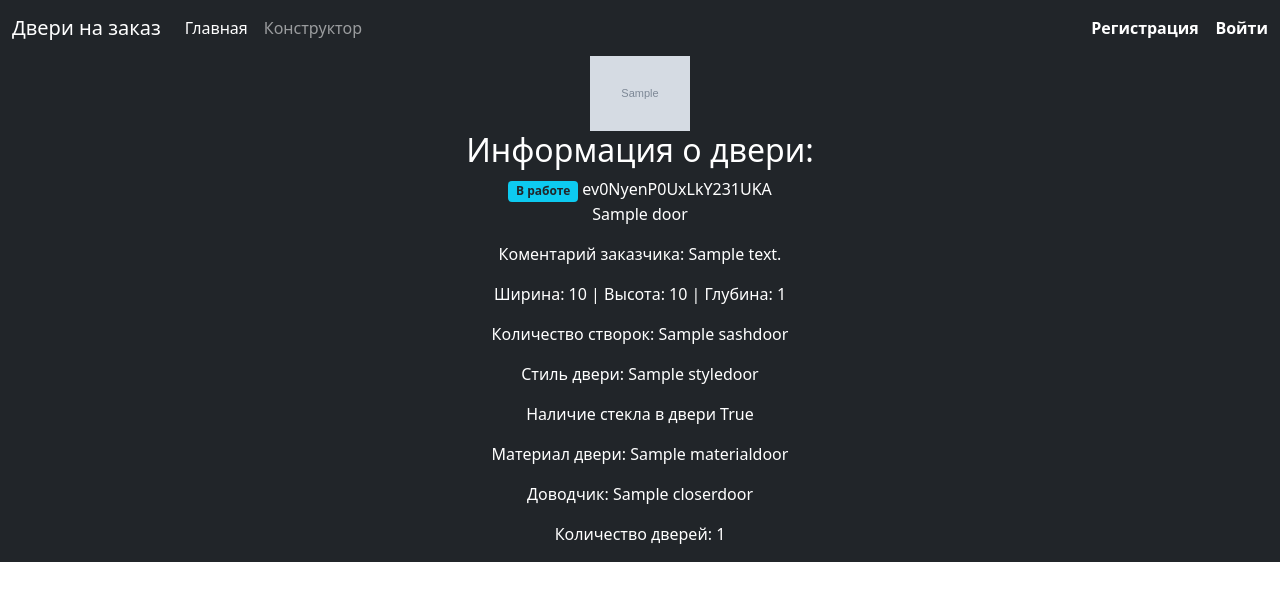
After one commit to Papirus101/Door-store, a Django app: page /order/send_check/1/ in a window 1280 px wide. The commit adds this page. Shown: the top 601 px of the page. Run offline with Django 3.2, Linux system fonts and the light colour scheme; tables that the repository leaves empty hold one stand-in row (values such as "Sample post"); grey boxes marked "Sample" are stand-in pictures.

Commit message:
Fix forms

```diff
--- a/doors/door/models.py
+++ b/doors/door/models.py
@@ -8,13 +8,14 @@ from phonenumber_field.modelfields import PhoneNumberField
 
 
 class Door(models.Model):
-    name = models.CharField('Дверь', max_length=150)
+    name = models.CharField('Дверь', max_length=150, blank=True)
     slug = models.SlugField('Ссылка на дверь ( генерируется автоматически )')
     description = models.TextField('Описание двери', blank=True, null=True)
     image = models.ImageField(
         'Картинка двери', upload_to='door/image_door/', blank=True, null=True)
     price = models.IntegerField(
         'Цена двери ( не обязательно )', blank=True, null=True)
+    personal_margin = models.IntegerField('Персональная наценка', default=0, blank=True)
     show_on_index = models.BooleanField(
         'Показывать на главной странице', default=False)
     width = models.IntegerField('Ширина проёма')
@@ -125,7 +126,7 @@ def save_user_profile(sender, instance, **kwargs):
 class Order(models.Model):
     door = models.ForeignKey(Door, on_delete=models.CASCADE,
                              related_name='doors', verbose_name='Дверь', null=True, blank=True)
-    count_doors = models.PositiveIntegerField('Количество дверей', default=1)
+    count_doors = models.PositiveIntegerField('Количество дверей', default=1, blank=True)
     user_phone = PhoneNumberField()
     user_email = models.EmailField('Почта', blank=True, null=True)
     active = models.BooleanField('Заказ находится в работе', default=True)
@@ -133,6 +134,7 @@ class Order(models.Model):
     date_finish = models.DateField(
         'Дата окончания заказа', blank=True, null=True)
     is_view = models.BooleanField('Просмотрено', default=False)
+    company_name = models.CharField('Название компании', max_length=255, blank=True)
 
     class Meta:
         verbose_name = 'заказ'
--- /dev/null
+++ b/doors/door/templates/door/check_edit.html
@@ -0,0 +1,46 @@
+{% extends 'base.html' %}
+{% load door_tags %}
+{% block title %} Отправка счёта на оплату {% endblock %}
+{% block content %}
+<div align='center'>
+    {% if order.door.image %}
+    <img src="{{ order.door.image.url }}" style="width: 100px;">
+    {% endif %}
+    <h2>Информация о двери:</h2>
+    {% if order.active == True %}
+    <span class="badge bg-info text-dark">В работе</span>
+    ev0NyenP0UxLkY231UKA
+    {% else %}
+    <span class="badge bg-success">Завершён</span>
+    {% endif %}
+    <p>{{ order.door.name }}</p>
+    <p><i class="fas fa-comments"></i> Коментарий заказчика: {{ order.door.description }}</p>
+    <p><i class="fas fa-arrows-alt-h"></i> Ширина: {{ order.door.width }} | <i
+            class="fas fa-arrows-alt-v"></i>
+        Высота: {{ order.door.height }} | Глубина: {{ order.door.depth }}</p>
+    {% if order.door.sash %}
+    <p>Количество створок: {{ order.door.sash.name }}</p>
+    {% else %}
+    <p>Количество створок: <span class="badge bg-danger">уточнить у заказчика</span></p>
+    {% endif %}
+    {% if order.door.style %}
+    <p><i class="fas fa-burn"></i> Стиль двери: {{ order.door.style.name }}</p>
+    {% else %}
+    <p><i class="fas fa-burn"></i> Стиль двери: <span class="badge bg-danger">уточнить у заказчика</span>
+    </p>
+    {% endif %}
+    <p><i class="fas fa-door-open"></i> Наличие стекла в двери {{ order.door.glass }}</p>
+    {% if order.door.material %}
+    <p>Материал двери: {{ order.door.material.name }}</p>
+    {% else %}
+    <p>Материал двери: <span class="badge bg-danger">уточнить у заказчика</span></p>
+    {% endif %}
+    {% if order.door.closer %}
+    <p>Доводчик: {{ order.door.closer.name }}</p>
+    {% else %}
+    <p>Доводчик: <span class="badge bg-danger">уточнить у заказчика</span></p>
+    {% endif %}
+    <p>Количество дверей: {{ order.count_doors }}</p>
+</div>
+<div align="center"></div>
+{% endblock %}
--- a/doors/door/templates/door/constructor.html
+++ b/doors/door/templates/door/constructor.html
@@ -32,5 +32,7 @@
         <button class="btn btn-primary" type="submit" name="calculate_order">Расчитать цену</button>
 
     </form>
+    {{ form_door.errors }}
+    {{ form_order.errors }}
 </div>
 {% endblock %}
--- a/doors/door/urls.py
+++ b/doors/door/urls.py
@@ -1,6 +1,6 @@
-from django.contrib import admin
-from django.urls import path, include
-from .views import ConstrucorDoor, DoorDetail, EditOrderManager, Index, OrderDetail, OrdersList, ProfileView, register, login_user, logout_user
+from django.urls import path
+from .views import ConstrucorDoor, DoorDetail, EditOrderManager, Index, OrderDetail, OrdersList, ProfileView, \
+    register, login_user, logout_user, CheckEdit
 
 urlpatterns = [
     path('', Index.as_view(), name='index'),
@@ -8,9 +8,10 @@ urlpatterns = [
     path('login/', login_user, name='login'),
     path('logout/', logout_user, name='logout'),
     path('profile/<int:pk>/', ProfileView.as_view(), name='profile'),
-    path('orders/<str:username>/', OrdersList.as_view(), name='orders'),
+    path('orders/open/<str:username>/', OrdersList.as_view(), name='orders_open'),
     path('order/<int:pk>/', OrderDetail.as_view(), name='order_detail'),
     path('order/edit/<int:pk>/', EditOrderManager.as_view(), name='edit_order_manager'),
+    path('order/send_check/<int:pk>/', CheckEdit.as_view(), name='send_edt_check'),
     path('constructor/', ConstrucorDoor.as_view(), name='constructor'),
     path('door/<str:slug>/', DoorDetail.as_view(), name='door_detail'),
 ]
--- a/doors/door/views.py
+++ b/doors/door/views.py
@@ -12,7 +12,9 @@ from django.contrib.auth.mixins import LoginRequiredMixin
 from .forms import NewDoorOrder, ProfileRegister, UserRegisterForm, LoginUserForm, NewOrderForm
 from .logic.calculate import calculate_door
 
-from .models import CloserDoor, Door, MaterialDoor, Order, Profile, SashDoor, StyleDoor
+from .models import Door, Order, Profile
+
+from django.core.mail import send_mail
 
 
 class Index(ListView):
@@ -33,6 +35,7 @@ class ProfileView(LoginRequiredMixin, DetailView):
 
 
 class OrdersList(LoginRequiredMixin, ListView):
+    """ Список заказов """
     model = Profile
     template_name = 'door/order_list.html'
 
@@ -41,6 +44,7 @@ class OrdersList(LoginRequiredMixin, ListView):
 
 
 class OrderDetail(LoginRequiredMixin, DetailView):
+    """ Отдаёт детали заказа """
     model = Order
 
     def get_context_data(self, **kwargs):
@@ -55,6 +59,7 @@ class OrderDetail(LoginRequiredMixin, DetailView):
 
 
 def register(request):
+    """ Регистрация пользователя """
     if request.method == 'POST':
         form = UserRegisterForm(request.POST)
         form_profile = ProfileRegister(request.POST)
@@ -74,6 +79,7 @@ def register(request):
 
 
 def login_user(request):
+    """ Авторизация пользователя """
     if request.method == 'POST':
         form = LoginUserForm(data=request.POST)
         if form.is_valid():
@@ -94,7 +100,7 @@ def logout_user(request):
 
 
 def save_order(user, form_order, door) -> None:
-    """ Сохраняет новый заказ """
+    """ Сохраняет новый заказ и выдаёт пользователю """
     new_order = form_order.save()
     new_order.door = door
     new_order.save()
@@ -102,6 +108,7 @@ def save_order(user, form_order, door) -> None:
 
 
 class ConstrucorDoor(View):
+    """ Конструктор двери """
 
     def get(self, request, *args, **kwargs):
         form_door = NewDoorOrder()
@@ -109,14 +116,17 @@ class ConstrucorDoor(View):
         return render(request, 'door/constructor.html', {'form_door': form_door, 'form_order': form_order})
 
     def post(self, request, *args, **kwargs):
-        form_door = NewDoorOrder(request.POST)
-        form_order = NewOrderForm(request.POST)
+        form_door = NewDoorOrder(False, request.POST)
+        form_order = NewOrderForm(False, request.POST)
         if form_door.is_valid() and form_order.is_valid():
             door = form_door.save()
-            door.name = f'{door.material} {door.style}'
+            door.name = f'Новая заявка # {door.pk}'
             door.save()
             if 'send_order' in request.POST:
-                user = User.objects.filter(groups__name='Менеджер').annotate(count_orders=Count('profile__orders')).order_by('count_orders')[0]
+                user = \
+                    User.objects.filter(groups__name='Менеджер').annotate(
+                        count_orders=Count('profile__orders')).order_by(
+                        'count_orders')[0]
                 save_order(user, form_order, door)
                 messages.success(request,
                                  f'Вы успешно оформили заявку, ваш менеджер {user.first_name} скоро с вами свяжется')
@@ -133,27 +143,44 @@ class ConstrucorDoor(View):
                 return render(request, 'door/constructor.html',
                               {'form_door': form_door, 'form_order': form_order, 'price': summ})
         else:
-            form = NewDoorOrder(request.POST)
-            return render(request, 'door/constructor.html', {'form': form})
+            form_door = NewDoorOrder(False, request.POST)
+            form_order = NewOrderForm(False, request.POST)
+            return render(request, 'door/constructor.html', {'form_door': form_door, 'form_order': form_order})
 
 
 class EditOrderManager(View):
+    """ Редактирование заказа менеджером """
 
     def get(self, request, *args, **kwargs):
         order = Order.objects.get(pk=kwargs['pk'])
-        form_door = NewDoorOrder(instance=order.door)
-        form_order = NewOrderForm(instance=order)
+        form_door = NewDoorOrder(manager=True, instance=order.door)
+        form_order = NewOrderForm(manager=True, instance=order)
         return render(request, 'door/constructor.html', {'form_door': form_door, 'form_order': form_order})
 
     def post(self, request, *args, **kwargs):
         order = Order.objects.get(pk=kwargs['pk'])
-        form_door = NewDoorOrder(request.POST, instance=order.door)
-        form_order = NewOrderForm(request.POST, instance=order)
+        form_door = NewDoorOrder(True, request.POST, instance=order.door)
+        form_order = NewOrderForm(True, request.POST, instance=order)
         if form_door.is_valid() and form_order.is_valid():
-            door = form_door.save()
+            door = form_door.save(commit=False)
+            order = form_order.save(commit=False)
             if 'add_order' in request.POST:
-                form_order.save()
+                door.save()
+                order.save()
                 return HttpResponseRedirect(reverse('order_detail', kwargs={'pk': self.kwargs['pk']}))
             elif 'calculate_order' in request.POST:
                 summ = calculate_door(door.pk)
-                return render(request, 'door/constructor.html', {'form_door': form_door, 'form_order': form_order, 'price': summ})
+                context = {'form_door': form_door, 'form_order': form_order, 'price': summ}
+        else:
+            form_door = NewDoorOrder(True, request.POST, instance=order.door)
+            form_order = NewOrderForm(True, request.POST, instance=order)
+            context = {'form_door': form_door, 'form_order': form_order}
+        return render(request, 'door/constructor.html', context)
+
+
+class CheckEdit(View):
+    """ Подготовка к отправке счёта """
+
+    def get(self, request, *args, **kwargs):
+        order = Order.objects.get(pk=kwargs['pk'])
+        return render(request, 'door/check_edit.html', {'order': order})
--- a/doors/templates/inc/_nav.html
+++ b/doors/templates/inc/_nav.html
@@ -18,7 +18,7 @@
         </li>
         {% if request.user|has_manager %}
         <li class="nav-item">
-          <a href="{% url 'orders' user.username %}" class="nav-link" aria-current="page">
+          <a href="{% url 'orders_open' user.username %}" class="nav-link" aria-current="page">
             Заявки
             {% if request.user|has_unread %}
             <span class=" rounded-pill bg-danger badge" style="float: right;">!</span>
@@ -38,7 +38,7 @@
         <ul class="dropdown-menu dropdown-menu-dark text-small shadow" aria-labelledby="dropdownUser1">
           <li><a class="dropdown-item" href="{{ user.profile.get_absolute_url }}">Профиль</a></li>
           {% if request.user|has_manager %}
-          <li><a class="dropdown-item" href="{% url 'orders' user.username %}">Заказы</a></li>
+          <li><a class="dropdown-item" href="{% url 'orders_open' user.username %}">Заказы</a></li>
           {% endif %}
           <li>
             <hr class="dropdown-divider">
```
Also changed, not shown: doors/door/forms.py (+21 -3 lines), doors/door/logic/calculate.py (+12 -3 lines), doors/door/templates/door/order_detail.html (+34 -6 lines), doors/doors/settings.py (+8 -0 lines).
